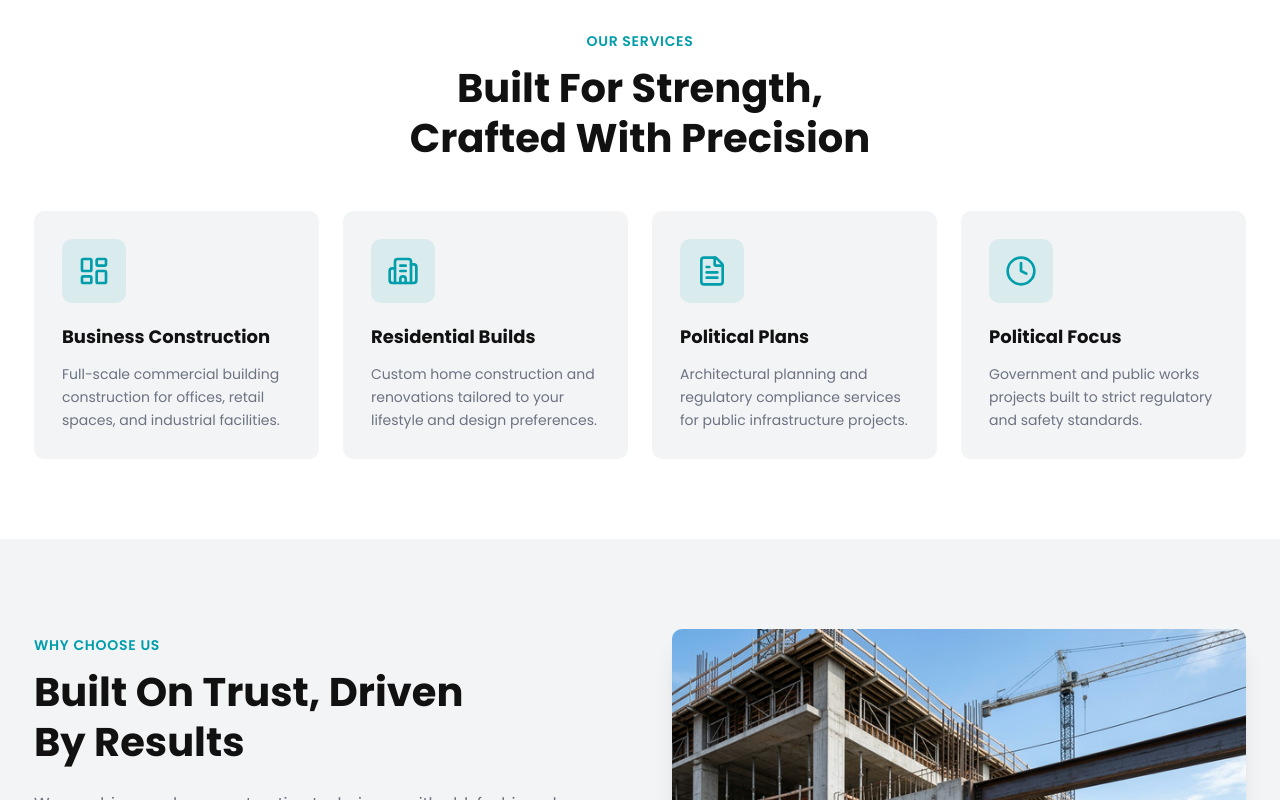
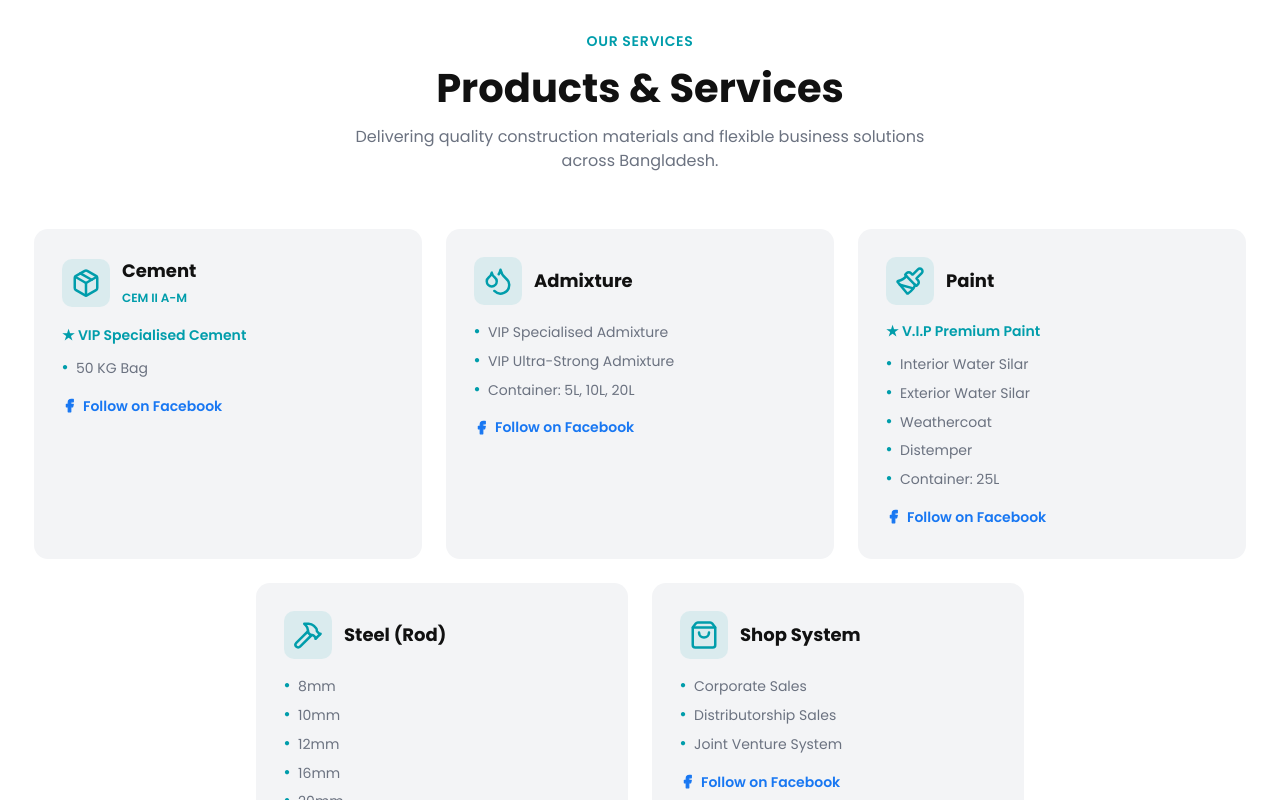
Before and after one commit to rahat9016/Best-Cement-Company-Ltd, a Next.js app: page / in a window 1280 px wide. Shown: the part 4700-5500 px from the top of the page. Built offline with nearby package versions, Linux system fonts and the light colour scheme.

Commit message:
feat: Introduce product-based services and redesign the services section UI to showcase detailed product information.

```diff
--- a/src/components/Footer.tsx
+++ b/src/components/Footer.tsx
@@ -69,12 +69,11 @@
             </h3>
             <ul className="space-y-2 sm:space-y-3">
               {[
-                "Commercial Construction",
-                "Residential Builds",
-                "Renovations",
-                "Project Planning",
-                "Interior Design",
-                "Maintenance",
+                "Cement",
+                "Admixture",
+                "Paint",
+                "Steel (Rod)",
+                "Shop System",
               ].map((service) => (
                 <li key={service}>
                   <Link
--- a/src/components/ServicesSection.tsx
+++ b/src/components/ServicesSection.tsx
@@ -1,65 +1,152 @@
-import { Building2, Clock, FileText, LayoutDashboard } from "lucide-react";
+import { Droplets, Facebook, Hammer, Package, Paintbrush, ShoppingBag } from "lucide-react";
+import Link from "next/link";
 
-export default function ServicesSection() {
 const services = [
   {
-      icon: <LayoutDashboard size={32} className="text-primary" />,
-      title: "Business Construction",
-      description:
-        "Full-scale commercial building construction for offices, retail spaces, and industrial facilities.",
+    icon: <Package size={30} className="text-primary" />,
+    title: "Cement",
+    highlight: "VIP Specialised Cement",
+    category: "CEM II A-M",
+    details: ["50 KG Bag"],
+    facebookUrl: "https://www.facebook.com/yeasinmizigroup",
   },
   {
-      icon: <Building2 size={32} className="text-primary" />,
-      title: "Residential Builds",
-      description:
-        "Custom home construction and renovations tailored to your lifestyle and design preferences.",
+    icon: <Droplets size={30} className="text-primary" />,
+    title: "Admixture",
+    highlight: null,
+    category: null,
+    details: [
+      "VIP Specialised Admixture",
+      "VIP Ultra-Strong Admixture",
+      "Container: 5L, 10L, 20L",
+    ],
+    facebookUrl: "https://www.facebook.com/yeasinmizigroup",
   },
   {
-      icon: <FileText size={32} className="text-primary" />,
-      title: "Political Plans",
-      description:
-        "Architectural planning and regulatory compliance services for public infrastructure projects.",
+    icon: <Paintbrush size={30} className="text-primary" />,
+    title: "Paint",
+    highlight: "V.I.P Premium Paint",
+    category: null,
+    details: [
+      "Interior Water Silar",
+      "Exterior Water Silar",
+      "Weathercoat",
+      "Distemper",
+      "Container: 25L",
+    ],
+    facebookUrl: "https://www.facebook.com/yeasinmizigroup",
   },
   {
-      icon: <Clock size={32} className="text-primary" />,
-      title: "Political Focus",
-      description:
-        "Government and public works projects built to strict regulatory and safety standards.",
+    icon: <Hammer size={30} className="text-primary" />,
+    title: "Steel (Rod)",
+    highlight: null,
+    category: null,
+    details: ["8mm", "10mm", "12mm", "16mm", "20mm"],
+    facebookUrl: "https://www.facebook.com/VIPCementAdmixer",
+  },
+  {
+    icon: <ShoppingBag size={30} className="text-primary" />,
+    title: "Shop System",
+    highlight: null,
+    category: null,
+    details: [
+      "Corporate Sales",
+      "Distributorship Sales",
+      "Joint Venture System",
+    ],
+    facebookUrl: "https://www.facebook.com/yeasinmizigroup",
   },
 ];
 
+export default function ServicesSection() {
   return (
     <section id="services" className="bg-white pt-16 pb-14 md:pt-[90px] md:pb-[80px]">
       <div className="container">
-        <div className="text-center mb-8 md:mb-12">
+        {/* Header */}
+        <div className="text-center mb-10 md:mb-14">
           <p className="text-primary font-heading font-semibold text-sm tracking-wider uppercase mb-3">
             Our Services
           </p>
           <h2 className="font-heading font-bold text-2xl sm:text-3xl md:text-[40px] leading-tight text-text">
-            Built For Strength,<br />
-            Crafted With Precision
+            Products &amp; Services
           </h2>
+          <p className="text-text-muted text-sm sm:text-base mt-3 max-w-xl mx-auto">
+            Delivering quality construction materials and flexible business solutions across Bangladesh.
+          </p>
         </div>
 
-        <div className="grid grid-cols-2 lg:grid-cols-4 gap-4 md:gap-6">
-          {services.map((service) => (
-            <div
-              key={service.title}
-              className="bg-light rounded-lg p-5 sm:p-7 group hover:bg-dark hover:-translate-y-2 transition-all duration-300 cursor-pointer"
-            >
-              <div className="w-12 h-12 sm:w-16 sm:h-16 rounded-lg bg-primary/10 flex items-center justify-center mb-4 sm:mb-5 group-hover:bg-primary/20 transition-colors">
-                {service.icon}
+        {/* Top Row — 3 cards */}
+        <div className="grid sm:grid-cols-2 lg:grid-cols-3 gap-5 md:gap-6 mb-5 md:mb-6">
+          {services.slice(0, 3).map((service) => (
+            <ServiceCard key={service.title} service={service} />
+          ))}
         </div>
-              <h3 className="font-heading font-bold text-sm sm:text-lg text-text group-hover:text-white mb-2 sm:mb-3 transition-colors">
-                {service.title}
-              </h3>
-              <p className="text-text-muted text-xs sm:text-sm leading-relaxed group-hover:text-white/50 transition-colors">
-                {service.description}
-              </p>
-            </div>
+
+        {/* Bottom Row — 2 cards centered */}
+        <div className="grid sm:grid-cols-2 gap-5 md:gap-6 max-w-3xl mx-auto">
+          {services.slice(3).map((service) => (
+            <ServiceCard key={service.title} service={service} />
           ))}
         </div>
       </div>
     </section>
   );
 }
+
+function ServiceCard({
+  service,
+}: {
+  service: (typeof services)[number];
+}) {
+  return (
+    <div className="bg-light rounded-xl p-6 sm:p-7 group hover:bg-dark hover:-translate-y-2 transition-all duration-300 cursor-pointer">
+      {/* Icon + Title */}
+      <div className="flex items-center gap-3 mb-4">
+        <div className="w-12 h-12 rounded-lg bg-primary/10 flex items-center justify-center shrink-0 group-hover:bg-primary/20 transition-colors">
+          {service.icon}
+        </div>
+        <div>
+          <h3 className="font-heading font-bold text-base sm:text-lg text-text group-hover:text-white transition-colors">
+            {service.title}
+          </h3>
+          {service.category && (
+            <span className="text-xs text-primary font-semibold">
+              {service.category}
+            </span>
+          )}
+        </div>
+      </div>
+
+      {/* Highlight */}
+      {service.highlight && (
+        <p className="text-primary font-heading font-semibold text-sm mb-3 group-hover:text-primary transition-colors">
+          ★ {service.highlight}
+        </p>
+      )}
+
+      {/* Details */}
+      <ul className="space-y-1.5">
+        {service.details.map((item) => (
+          <li
+            key={item}
+            className="text-text-muted text-xs sm:text-sm leading-relaxed group-hover:text-white/60 transition-colors flex items-start gap-2"
+          >
+            <span className="text-primary mt-0.5 text-[10px] shrink-0">●</span>
+            {item}
+          </li>
+        ))}
+      </ul>
+
+      {/* Facebook Link */}
+      <Link
+        href={service.facebookUrl}
+        target="_blank"
+        rel="noopener noreferrer"
+        className="mt-4 inline-flex items-center gap-1.5 text-xs sm:text-sm text-[#1877F2] font-semibold hover:underline group-hover:text-[#90CAF9] transition-colors"
+      >
+        <Facebook size={15} fill="currentColor" />
+        Follow on Facebook
+      </Link>
+    </div>
+  );
+}
```
Lines whose indentation alone changed are shown as unchanged.
